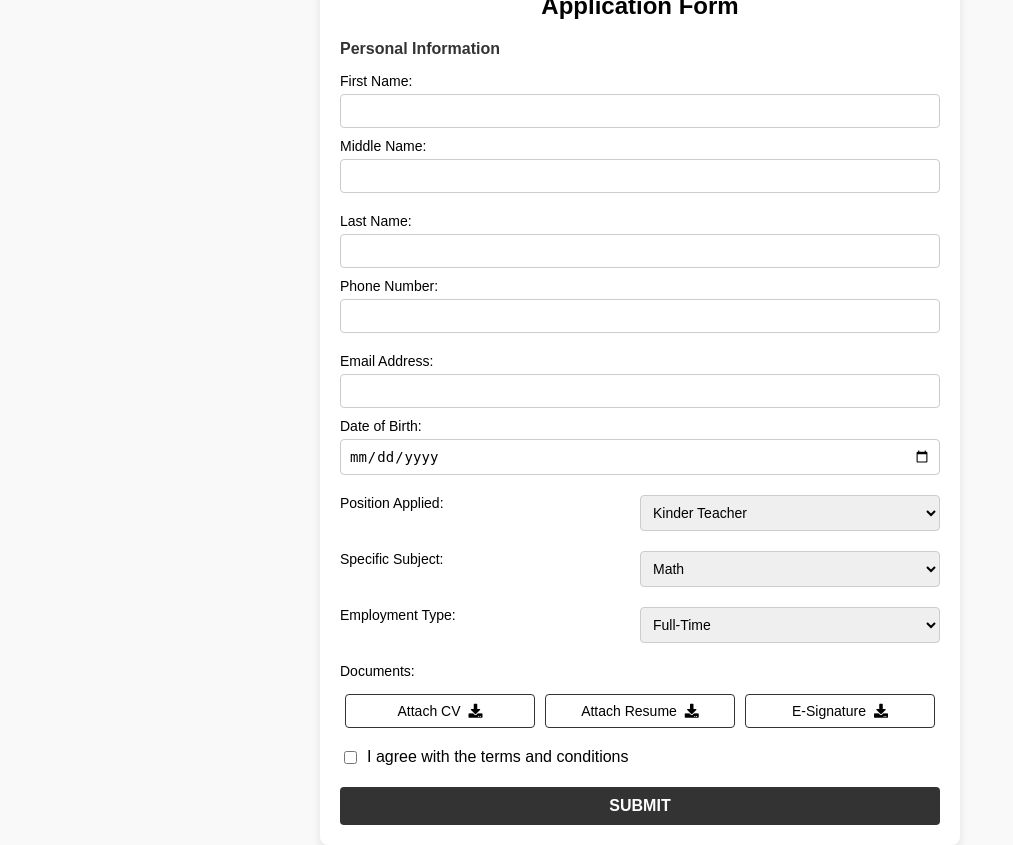
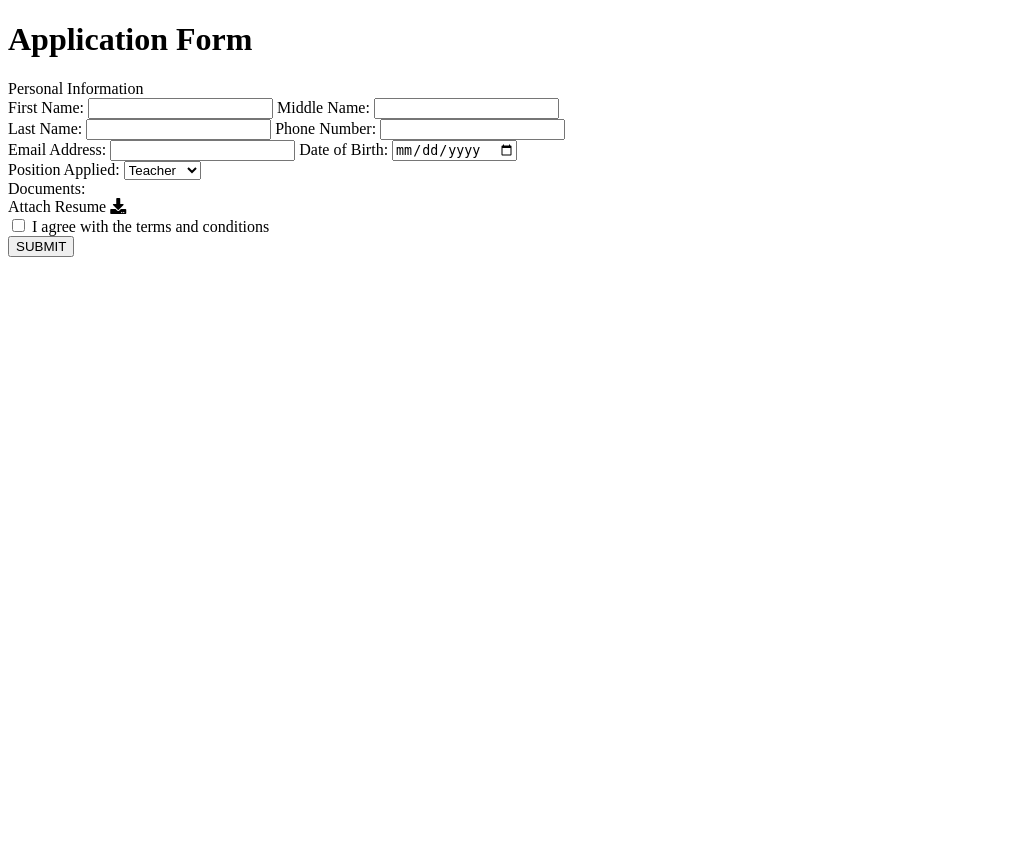
Before and after one commit to Mariano18-cc/SIASYSTEM, a PHP site: page /SIASYSTEM/job_hiring/ApplicationForm.php in a window 1280 px wide. Shown: the whole page, without its empty margins (0-1013 px from the left). After the commit the page ends 257 px from the top, so only its background shows below. Run offline with PHP 8.4, Linux system fonts and the light colour scheme.

Commit message:
new changes jobh css

```diff
--- a/job_hiring/ApplicationForm.php
+++ b/job_hiring/ApplicationForm.php
@@ -5,115 +5,7 @@
     <meta name="viewport" content="width=device-width, initial-scale=1.0">
     <title>Application Form</title>
     <link href="https://cdnjs.cloudflare.com/ajax/libs/font-awesome/5.15.4/css/all.min.css" rel="stylesheet">
-    <style>
-        body {
-            font-family: Arial, sans-serif;
-            display: flex;
-            justify-content: center;
-            align-items: center;
-            height: 100vh;
-            margin: 0;
-            background-color: #f9f9f9;
-        }
-
-        .form-container {
-            width: 600px;
-            padding: 20px;
-            background-color: white;
-            box-shadow: 0 4px 8px rgba(0, 0, 0, 0.1);
-            border-radius: 8px;
-        }
-
-        .form-container h1 {
-            text-align: center;
-            font-size: 24px;
-            margin-bottom: 20px;
-        }
-
-        .form-section {
-            font-size: 16px;
-            font-weight: bold;
-            margin-bottom: 15px;
-            color: #333;
-        }
-
-        .form-group {
-            display: flex;
-            flex-wrap: wrap;
-            margin-bottom: 10px;
-        }
-
-        .form-group label {
-            flex: 1 0 50%;
-            margin-bottom: 5px;
-            font-size: 14px;
-        }
-
-        .form-group input,
-        .form-group select {
-            flex: 1 0 50%;
-            padding: 8px;
-            margin-bottom: 10px;
-            font-size: 14px;
-            border: 1px solid #ccc;
-            border-radius: 4px;
-        }
-
-        .form-group select {
-            width: 100%;
-        }
-
-        .form-group .document-buttons {
-            display: flex;
-            justify-content: space-between;
-            width: 100%;
-            margin-top: 10px;
-        }
-
-        .document-button {
-            flex: 1;
-            display: flex;
-            align-items: center;
-            justify-content: center;
-            padding: 8px;
-            margin: 0 5px;
-            font-size: 14px;
-            border: 1px solid #333;
-            border-radius: 4px;
-            text-align: center;
-            cursor: pointer;
-        }
-
-        .document-button i {
-            margin-left: 8px;
-        }
-
-        .form-check {
-            display: flex;
-            align-items: center;
-            margin: 20px 0;
-        }
-
-        .form-check input {
-            margin-right: 10px;
-        }
-
-        .submit-button {
-            width: 100%;
-            padding: 10px;
-            font-size: 16px;
-            font-weight: bold;
-            border: none;
-            background-color: #333;
-            color: white;
-            border-radius: 4px;
-            cursor: pointer;
-        }
-
-        .submit-button:hover {
-            background-color: #555;
-        }
-    </style>
+    <link rel="stylesheet" href="../stylesheet/jobh_css">
 </head>
 <body>
 
@@ -149,55 +41,20 @@
         <div class="form-group">
             <label>Position Applied:</label>
             <select name="position_applied" required>
-                <option value="Elementary Teacher">Kinder Teacher</option>
-                <option value="High School Teacher">Elementary Teacher</option>
-                <option value="Assistant Teacher">Junior High Teacher</option>
-                <option value="Assistant Teacher">School Administrator</option>
-                <option value="Elementary Teacher">Guidance Councilor</option>
-                <option value="High School Teacher">It Suppot specialist</option>
-                <option value="Assistant Teacher">Librarian</option>
-                <option value="Assistant Teacher">School Nurse</option>
-                <option value="Elementary Teacher">Finance/Accountanting off.</option>
-                <option value="High School Teacher">Registrar</option>
-                <option value="Assistant Teacher">Custodial/Maintenance</option>
+                <option value="Elementary Teacher">Teacher</option>
                 <option value="Assistant Teacher">Guard</option>
-                <option value="Assistant Teacher">Excellent/Janitor</option>
-            </select>
-        </div>
-
-        <div class="form-group">
-            <label>Specific Subject:</label>
-            <select name="specific_subject" required>
-                <option value="Math">Math</option>
-                <option value="Science">Science</option>
-                <option value="English">English</option>
-                <option value="History">History</option>
-                <option value="Math">MAPEH</option>
-                <option value="Math">Physical Education</option>
-                <option value="Math">Filipino</option>
-            </select>
-        </div>
-
-        <div class="form-group">
-            <label>Employment Type:</label>
-            <select name="employment_type" required>
-                <option value="Full-Time">Full-Time</option>
-                <option value="Part-Time">Part-Time</option>
+                <option value="Assistant Teacher">Excellent</option>
             </select>
         </div>
 
         <div class="form-group">
             <label>Documents:</label>
             <div class="document-buttons">
-                <div class="document-button">
-                    Attach CV <i class="fas fa-download"></i>
-                </div>
+
                 <div class="document-button">
                     Attach Resume <i class="fas fa-download"></i>
                 </div>
-                <div class="document-button">
-                    E-Signature <i class="fas fa-download"></i>
-                </div>
+
             </div>
         </div>
 
```
Also changed, not shown: javascript/Home.js (deleted), 1 other file.
